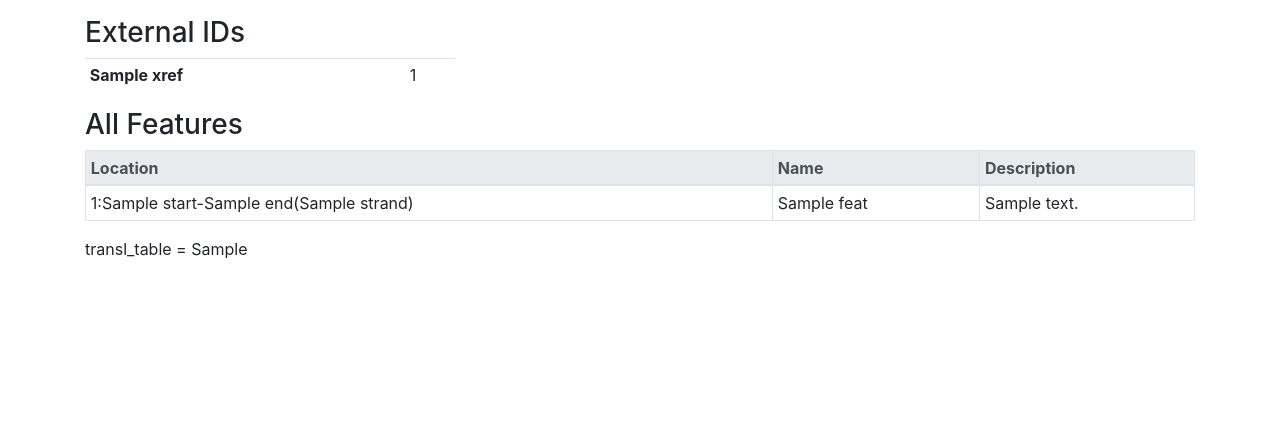
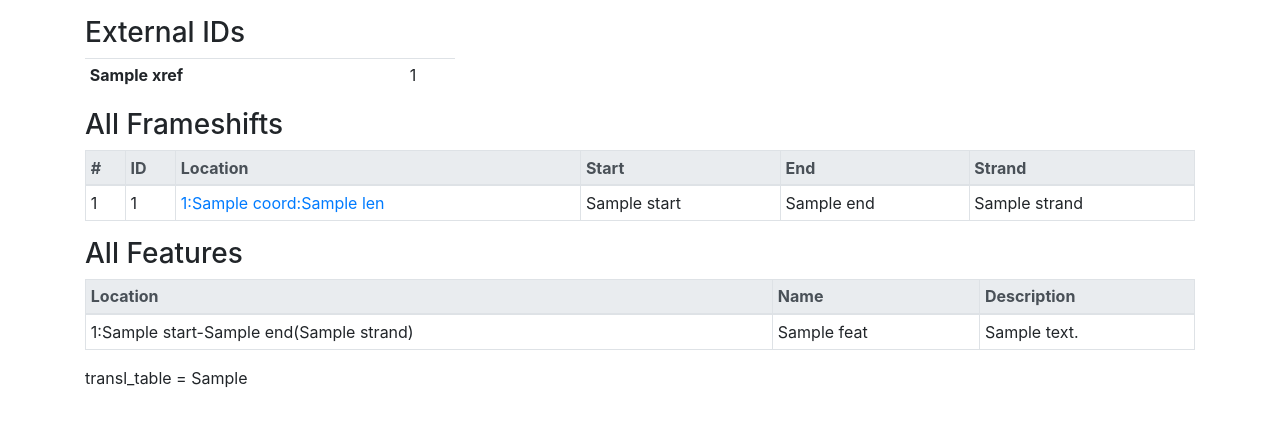
Before and after one commit to vanya-antonov/django_gtdb2, a Django app: template django/gtdb2/templates/gtdb2/org_detail.html in a window 1280 px wide. Shown: the part 160-587 px from the top of the page. Run offline with Django 3.2, Linux system fonts and the light colour scheme; the template is opened without the code that fills it: most values are stand-ins (such as "Sample title", 1, 10 or a date in 2020); some libraries are stand-ins or nearby versions.

Commit message:
Added refs to the fshift location

```diff
--- a/django/gtdb2/templates/gtdb2/org_detail.html
+++ b/django/gtdb2/templates/gtdb2/org_detail.html
@@ -20,6 +20,36 @@
           <td>{{ xref.ext_id }}</td>
 					<!-- FOR DEBUGING -->
           <!-- <td>{{ xref|pprint }}</td> -->
+        </tr>
+      {% endfor %}
+    </tbody>
+	</table>
+
+  <h3>All Frameshifts</h3>
+	<table class="table table-bordered table-sm">
+    <thead class="thead-light">
+      <tr>
+        <th scope="col">#</th>
+        <th scope="col">ID</th>
+        <th scope="col">Location</th>
+        <th scope="col">Start</th>
+        <th scope="col">End</th>
+        <th scope="col">Strand</th>
+      </tr>
+    </thead>
+    <tbody>
+      {% for f in object.fshift_set %}
+        <tr>
+          <td>{{ forloop.counter }}</td>
+					<td>{{ f.id }}</td>
+          <td>
+						<a href="https://www.ncbi.nlm.nih.gov/nuccore/{{f.seq_id}}?report=graph&from={{f.coord}}&to={{f.coord}}">
+						{{f.seq_id}}:{{f.coord}}:{{f.len}}
+						</a>
+					</td>
+          <td>{{ f.start }}</td>
+          <td>{{ f.end }}</td>
+          <td>{{ f.strand }}</td>
         </tr>
       {% endfor %}
     </tbody>
```
